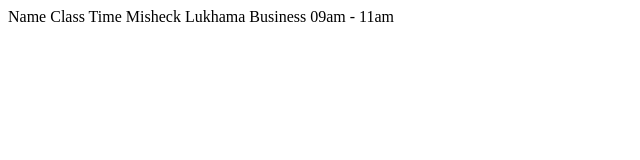
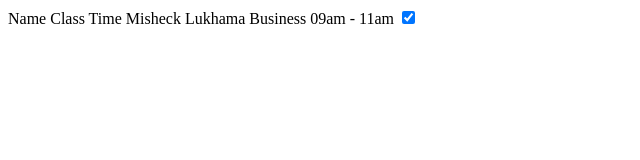
Before and after one commit to misheckL/mest_class2024_git3, a plain HTML site: page table.html in a window 1280 px wide. Shown: the full height of the page, 0-640 px from the left. Drawn offline with Linux system fonts and the light colour scheme.

Commit message:
modified table.html file

```diff
--- a/table.html
+++ b/table.html
@@ -16,6 +16,7 @@
             <td>Misheck Lukhama</td>
             <td>Business</td>
             <td>09am - 11am</td>
+            <td><input type="checkbox" name="" checked id=""></td>
         </tr>
 
     </tbody>
```
